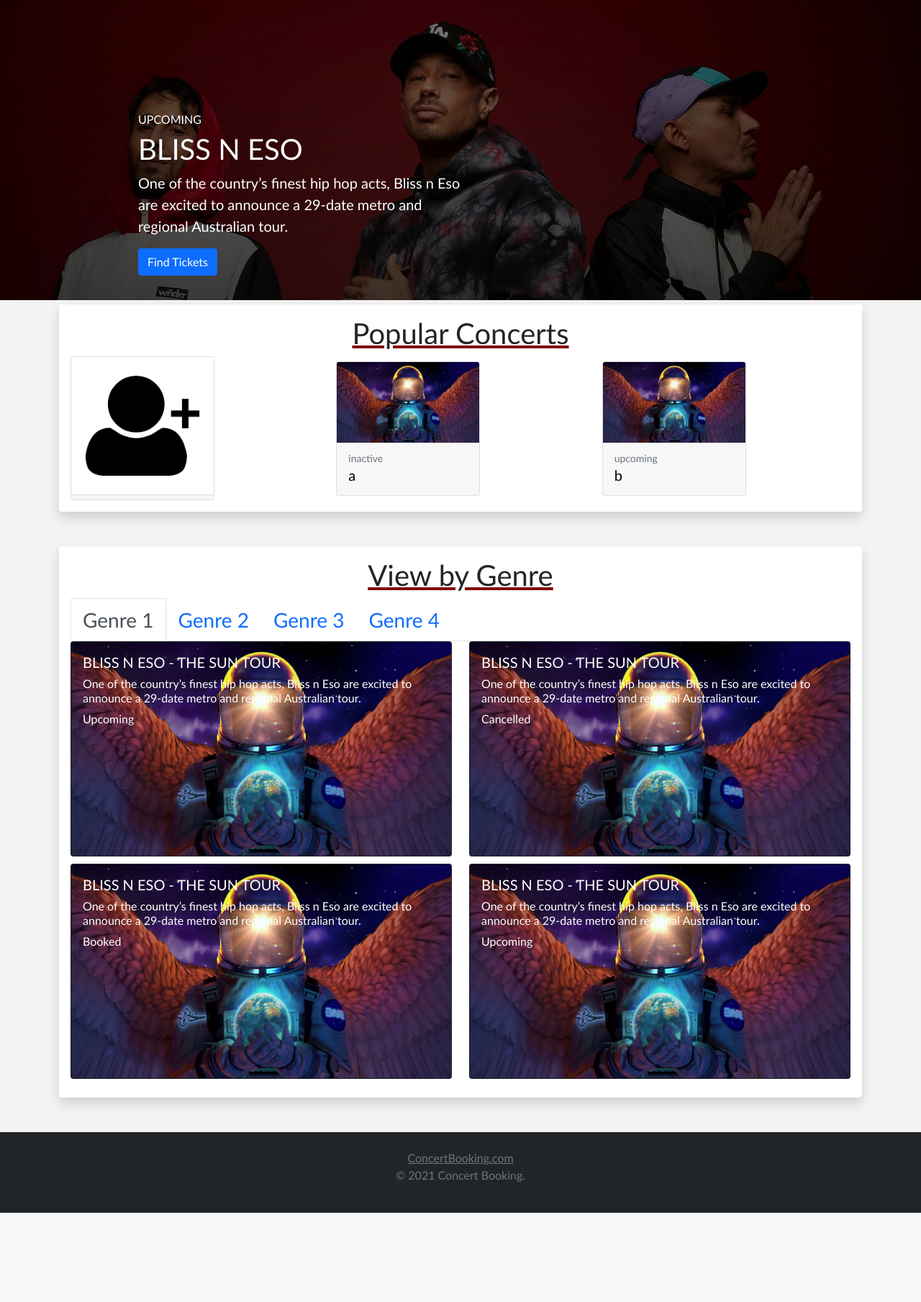
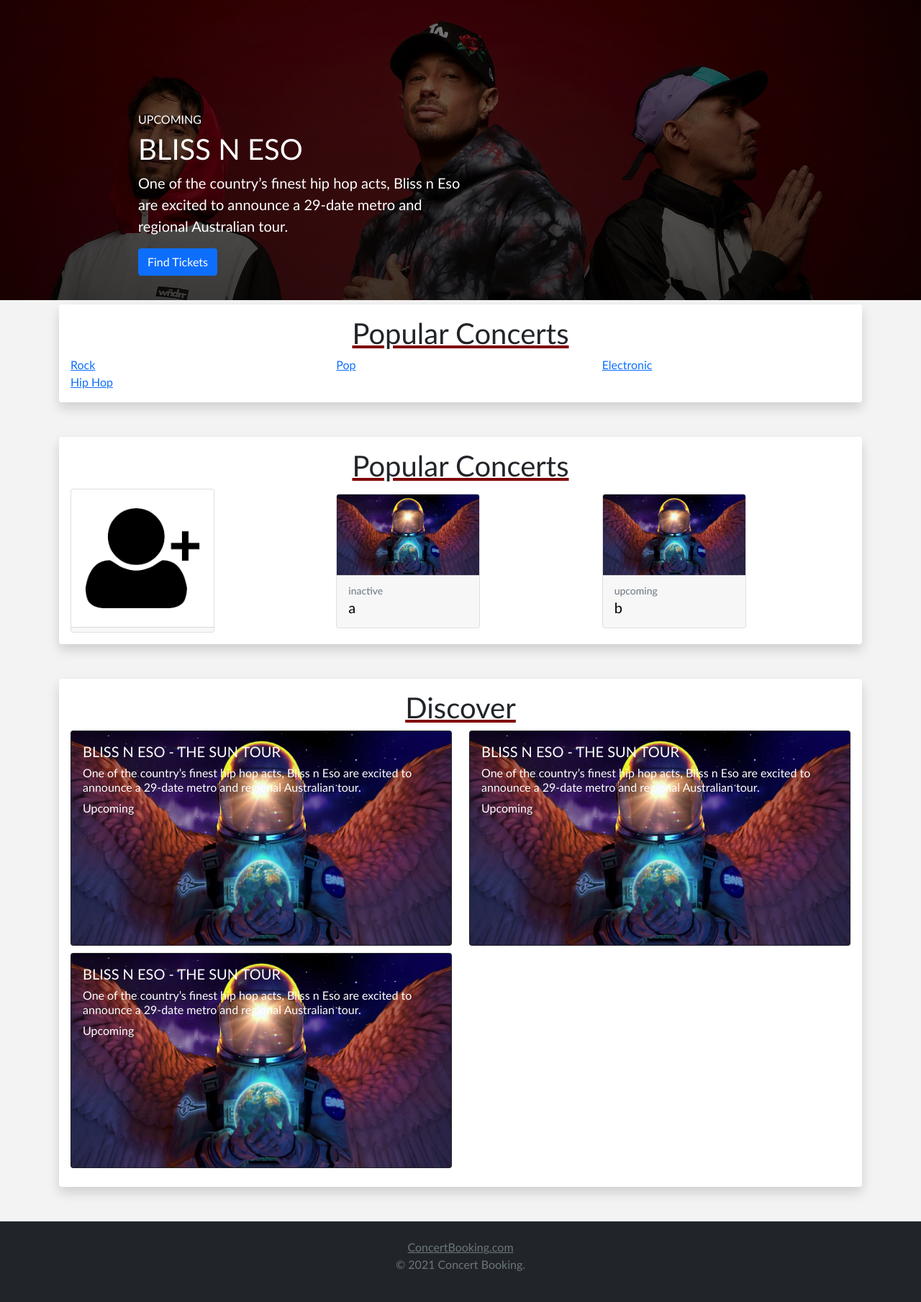
Before and after one commit to jdepe/Concert-booker, a Flask app: page / in a window 1280 px wide. Shown: the part 87-1896 px from the top of the page at 72% size. Before the commit the page ends 1772 px from the top, so only its background shows below. Run offline with Flask 2, Linux system fonts and the light colour scheme; data comes from the database, SQL or seed files in the repository; both versions use the stored data as it was after the commit; some libraries are stand-ins or nearby versions.

Commit message:
update html

```diff
--- a/concert/forms.py
+++ b/concert/forms.py
@@ -9,6 +9,7 @@
 
 # allowed files
 ALLOWED_FILES = {'PNG','JPG','png','jpg','JPEG','jpeg'}
+choices = [('rock', 'Rock'), ('pop', 'Pop'), ('electronic', 'Electronic'), ('hip hop', 'Hip Hop')]
 
 # The event creation form
 class EventForm(FlaskForm):
@@ -19,7 +20,7 @@
   time = TimeField('Event Start Time', validators=[InputRequired()], format='%H:%M')
   location = StringField('Event Location', validators=[InputRequired()])
   num_tickets = IntegerField('Total tickets', validators=[InputRequired()])
-  genre = SelectField(u'Genre', choices=[('rock', 'Rock'), ('pop', 'Pop'), ('electronic', 'Electronic'), ('hip hop', 'Hip Hop')])
+  genre = SelectField(u'Genre', choices=choices)
   status = SelectField(u'Event Status', choices=[('upcoming', 'Upcoming'), ('inactive', 'Inactive'), ('booked', 'Booked'), ('cancelled', 'Cancelled')])
   image = FileField('Cover Image', validators=[FileRequired(), FileAllowed(ALLOWED_FILES, message=f'Accepted file types: {ALLOWED_FILES}')])
   submit = SubmitField("Create")
@@ -49,5 +50,5 @@
 
 class BookingForm(FlaskForm):
   qty = IntegerField('How many tickets to purchase', [InputRequired()])
-  cost = IntegerField('Ticket Cost', render_kw={'readonly':True},validators=[InputRequired()])
+  cost = IntegerField('Ticket Cost',validators=[InputRequired()])
   confirm = SubmitField('Confirm')
--- a/concert/templates/index.html
+++ b/concert/templates/index.html
@@ -28,6 +28,19 @@
       </div>
     </div>
   </div>
+</div>
+
+<div class="container">
+  <div class="shadow p-3 mb-5 bg-body rounded">
+    <h1 class="sectionTitle"><u class="sectionTitle">Popular Concerts</u></h1>
+    <div class="row row-cols-2 row-cols-md-3 row-cols-xxl-6 align-items-center">
+      <a href="{{url_for('events.show', id=1)}}">Rock</a>
+      <a href="{{url_for('events.show', id=1)}}">Pop</a>
+      <a href="{{url_for('events.show', id=1)}}">Electronic</a>
+      <a href="{{url_for('events.show', id=1)}}">Hip Hop</a>
+    </div>
+  </div>
+
 </div>
 {% endblock %}
 
@@ -109,38 +122,20 @@
   <!-- NAV TABS -->
   <div class="container">
     <div class="shadow p-3 mb-5 bg-body rounded">
-        <h1 class="sectionTitle"><u class="sectionTitle">View by Genre</u></h1>
-        <nav>
-          <div class="nav nav-tabs" id="nav-tab" role="tablist">
+      <h1 class="sectionTitle"><u class="sectionTitle">Discover</u></h1>
 
-            <button class="nav-link active" id="genre1" data-bs-toggle="tab" data-bs-target="#genre1" type="button"
-              role="tab" aria-controls="genre1" aria-selected="true">Genre 1</button>
-
-            <button class="nav-link" id="genre2" data-bs-toggle="tab" data-bs-target="#genre2" type="button" role="tab"
-              aria-controls="genre2" aria-selected="false">Genre 2</button>
-
-            <button class="nav-link" id="genre3" data-bs-toggle="tab" data-bs-target="#genre3" type="button" role="tab"
-              aria-controls="genre3" aria-selected="false">Genre 3</button>
-
-            <button class="nav-link" id="genre4" data-bs-toggle="tab" data-bs-target="#genre4" type="button" role="tab"
-              aria-controls="genre4" aria-selected="false">Genre 4</button>
-
-          </div>
-        </nav>
-
-        <div class="tab-content" id="nav-tabContent">
-          <div class="tab-pane fade show active" id="genre1" role="tabpanel">
       <!-- ROW 1 -->
       <div class="row row-cols-1 row-cols-md-2">
         <!-- COL 1 -->
+        {% for event in events %}
         <div class="give-me-space">
           <div class="col">
-                  <a class="card bg-dark text-white" href="#cardmodal" data-bs-toggle="modal"
-                    data-bs-target="#cardmodal">
+            <a class="card bg-dark text-white" href="#cardmodal" data-bs-toggle="modal" data-bs-target="#cardmodal">
               <img src="static\image\card.jpg" class="card-img">
               <div class="card-img-overlay">
                 <h5 class="card-title">BLISS N ESO - THE SUN TOUR</h5>
-                      <h6 class="card-text d-none d-lg-block">One of the country’s finest hip hop acts, Bliss n Eso are excited to
+                <h6 class="card-text d-none d-lg-block">One of the country’s finest hip hop acts, Bliss n Eso are
+                  excited to
                   announce
                   a 29-date metro and regional Australian tour.</h6>
                 <p class="card-text">Upcoming</p>
@@ -148,66 +143,9 @@
             </a>
           </div>
         </div>
+        {% endfor %}
 
-              <!-- COL 2 -->
-              <div class="give-me-space">
-                <div class="col">
-                  <a class="card bg-dark text-white" href="#cardmodal" data-bs-toggle="modal"
-                    data-bs-target="#cardmodal">
-                    <img src="static\image\card.jpg" class="card-img" alt="...">
-                    <div class="card-img-overlay">
-                      <h5 class="card-title">BLISS N ESO - THE SUN TOUR</h5>
-                      <h6 class="card-text d-none d-lg-block">One of the country’s finest hip hop acts, Bliss n Eso are excited to
-                        announce
-                        a 29-date metro and regional Australian tour.</h6>
-                      <p class="card-text">Cancelled</p>
-                    </div>
-                  </a>
-                </div>
-              </div>
-            </div>
 
-            <!-- ROW 2 -->
-            <div class="row row-cols-1 row-cols-md-2">
-              <!-- COL 1 -->
-              <div class="give-me-space">
-                <div class="col">
-                  <a class="card bg-dark text-white" href="#cardmodal" data-bs-toggle="modal"
-                    data-bs-target="#cardmodal">
-                    <img src="static\image\card.jpg" class="card-img">
-                    <div class="card-img-overlay">
-                      <h5 class="card-title">BLISS N ESO - THE SUN TOUR</h5>
-                      <h6 class="card-text d-none d-lg-block">One of the country’s finest hip hop acts, Bliss n Eso are excited to
-                        announce
-                        a 29-date metro and regional Australian tour.</h6>
-                      <p class="card-text">Booked</p>
-                    </div>
-                  </a>
-                </div>
-              </div>
-
-              <!-- COL 2 -->
-              <div class="give-me-space">
-                <div class="col">
-                  <a class="card bg-dark text-white" href="#cardmodal" data-bs-toggle="modal"
-                    data-bs-target="#cardmodal">
-                    <img src="static\image\card.jpg" class="card-img">
-                    <div class="card-img-overlay">
-                      <h5 class="card-title">BLISS N ESO - THE SUN TOUR</h5>
-                      <h6 class="card-text d-none d-lg-block">One of the country’s finest hip hop acts, Bliss n Eso are excited to
-                        announce
-                        a 29-date metro and regional Australian tour.</h6>
-                      <p class="card-text">Upcoming</p>
-                    </div>
-                  </a>
-                </div>
-              </div>
-            </div>
-          </div>
-          <div class="tab-pane fade" id="genre2" role="tabpanel"></div>
-          <div class="tab-pane fade" id="genre3" role="tabpanel"></div>
-          <div class="tab-pane fade" id="genre4" role="tabpanel"></div>
-        </div>
     </div>
   </div>
 </main>
```
Also changed, not shown: concert/templates/events/event_details.html (+7 -10 lines), concert/concertdb.sqlite. Lines whose indentation alone changed are shown as unchanged.
